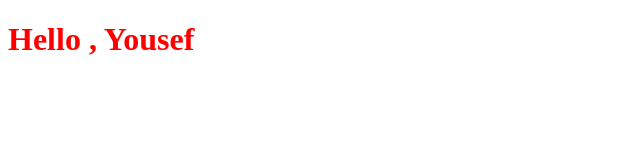
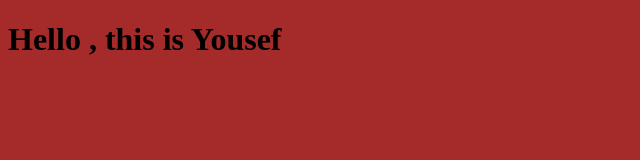
Before and after one commit to Yousefelfar/Git_Course, a plain HTML site: page index.html in a window 1280 px wide. Shown: the whole page, without its empty margins (0-640 px from the left). Drawn offline with Linux system fonts and the light colour scheme.

Commit message:
changing style for the title

```diff
--- a/index.html
+++ b/index.html
@@ -8,9 +8,10 @@
     <style>h1{
         color: red;
     }</style>
+    <link rel="stylesheet" href="style.css">
 </head>
 <body>
-    <h1> Hello , Yousef</h1>
+    <h1> Hello , this is Yousef </h1>
     <script>src="app.js"</script>
 </body>
 </html>
--- a/style.css
+++ b/style.css
@@ -1,6 +1,6 @@
 h1{
-    color: red;
+    color: black;
 }
 body{
-    background-color:aquamarine ;
+    background-color:brown;
 }
```
